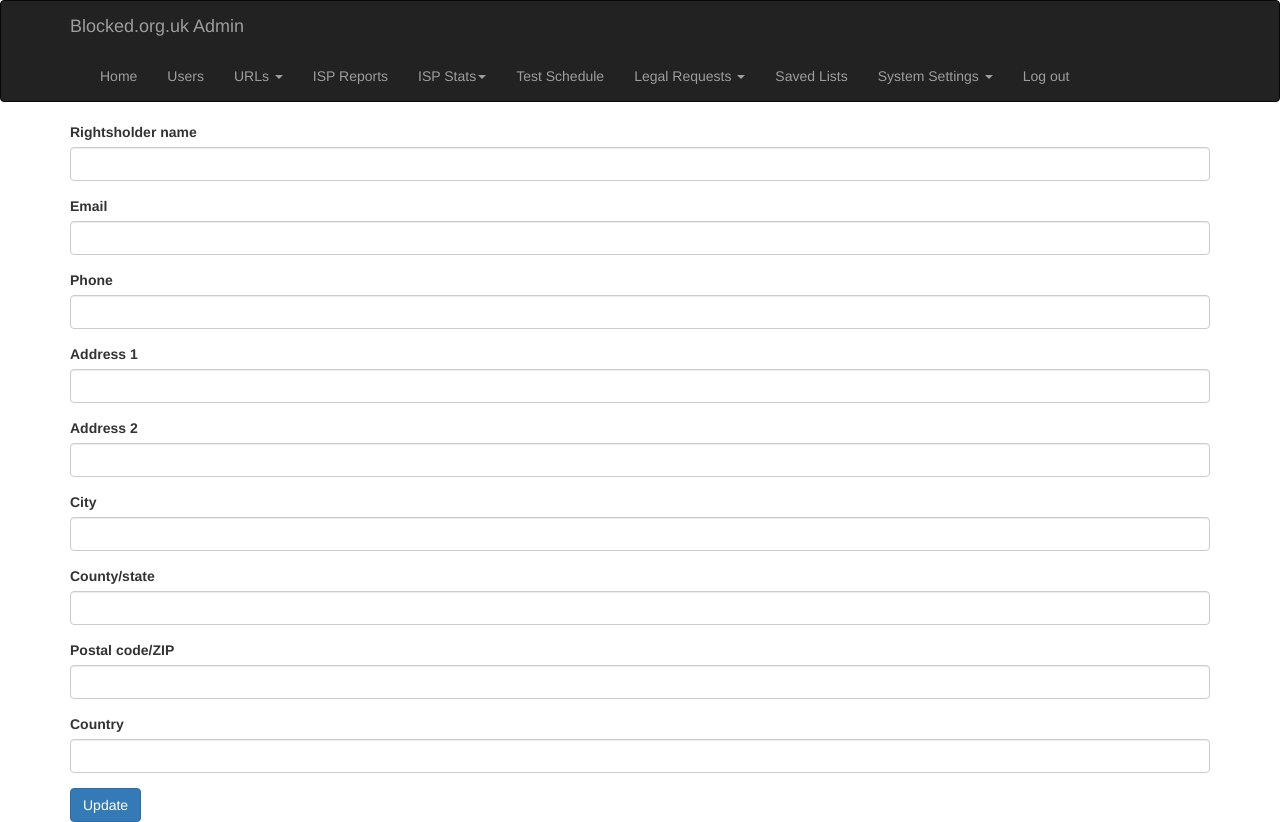
After one commit to dantheta/blocked-frontend-py, a Python web app: template BlockedFrontend/templates/admin/rightsholder/arh_edit.html in a window 1280 px wide. The commit adds this page. Run offline with Jinja, Linux system fonts and the light colour scheme; the template is opened without the code that fills it, so the values that code supplies are empty; some libraries are stand-ins or nearby versions.

Commit message:
Add rightsholder model and edit screens

```diff
--- a/BlockedFrontend/server.py
+++ b/BlockedFrontend/server.py
@@ -38,8 +38,10 @@ logging.info("REMOTE_SRC: %s", app.config['REMOTE_SRC'])
 
 if app.config['MODULE_ADMIN']:
     from admin import admin_pages
+    app.register_blueprint(admin_pages)
 
-    app.register_blueprint(admin_pages)
+    from admin_rightsholder import admin_rightsholder_pages
+    app.register_blueprint(admin_rightsholder_pages)
 
 if app.config.get('SITE_THEME') == '451':
     from err451 import err451_pages
--- a/BlockedFrontend/templates/admin/admin.page.html
+++ b/BlockedFrontend/templates/admin/admin.page.html
@@ -28,51 +28,51 @@
           <span class="icon-bar"></span>
           <span class="icon-bar"></span>
         </button>
-        <a class="navbar-brand" href="{{ url_for('.admin') }}">Blocked.org.uk Admin</a>
+        <a class="navbar-brand" href="{{ url_for('admin.admin') }}">Blocked.org.uk Admin</a>
       </div>
       <div id="navbar" class="collapse navbar-collapse">
         <ul class="nav navbar-nav">
           <li class=""><a href="/control">Home</a></li>
-          <li class=""><a href="{{ url_for('.users') }}">Users</a></li>
+          <li class=""><a href="{{ url_for('admin.users') }}">Users</a></li>
           <li class="dropdown">
               <a href="#" class="dropdown-toggle" data-toggle="dropdown">URLs <span class="caret"></span></a></a>
               <ul class="dropdown-menu">
-                  <li><a href="{{ url_for('.urls') }}">URL admin</a></li>
-                  <li><a href="{{ url_for('.urls_upload') }}">URL upload</a></li>
-                  <li><a href="{{ url_for('.url_categories') }}">URL Categories</a></li>
+                  <li><a href="{{ url_for('admin.urls') }}">URL admin</a></li>
+                  <li><a href="{{ url_for('admin.urls_upload') }}">URL upload</a></li>
+                  <li><a href="{{ url_for('admin.url_categories') }}">URL Categories</a></li>
               </ul>
           </li>
-          <li class=""><a href="{{ url_for('.ispreports') }}">ISP Reports</a></li>
+          <li class=""><a href="{{ url_for('admin.ispreports') }}">ISP Reports</a></li>
 
           <li class="dropdown">
               <a href="#" class="dropdown-toggle" data-toggle="dropdown">ISP Stats<span class="caret"></span></a></a>
               <ul class="dropdown-menu">
-                  <li class=""><a href="{{ url_for('.ispreport_stats') }}">ISP Report Stats</a></li>
-                  <li class=""><a href="{{ url_for('.ispreport_reply_stats') }}">ISP Report Reply Stats</a></li>
-                  <li class=""><a href="{{ url_for('.ispreport_consistency') }}">ISP Blocking consistency stats</a></li>
-                  <li class=""><a href="{{ url_for('.ispreport_category_stats') }}">ISP Report URL Category stats</a></li>
+                  <li class=""><a href="{{ url_for('admin.ispreport_stats') }}">ISP Report Stats</a></li>
+                  <li class=""><a href="{{ url_for('admin.ispreport_reply_stats') }}">ISP Report Reply Stats</a></li>
+                  <li class=""><a href="{{ url_for('admin.ispreport_consistency') }}">ISP Blocking consistency stats</a></li>
+                  <li class=""><a href="{{ url_for('admin.ispreport_category_stats') }}">ISP Report URL Category stats</a></li>
               </ul>
           </li>
 
-          <li class=""><a href="{{ url_for('.tests') }}">Test Schedule</a></li>
+          <li class=""><a href="{{ url_for('admin.tests') }}">Test Schedule</a></li>
           <li class="dropdown">
               <a href="#" class="dropdown-toggle" data-toggle="dropdown">Legal Requests <span class="caret"></span></a>
               <ul class="dropdown-menu">
-                  <li><a href="{{ url_for('.courtorders') }}">Admin</a></li>
-                  <li><a href="{{ url_for('.courtorders_review') }}">Review Unmatched</a></li>
-                  <li><a href="{{ url_for('.courtorders_group_import') }}">Import URL Groups</a></li>
+                  <li><a href="{{ url_for('admin.courtorders') }}">Admin</a></li>
+                  <li><a href="{{ url_for('admin.courtorders_review') }}">Review Unmatched</a></li>
+                  <li><a href="{{ url_for('admin.courtorders_group_import') }}">Import URL Groups</a></li>
               </ul>
 
           </li>
-          <li class=""><a href="{{ url_for('.savedlists') }}">Saved Lists</a></li>
+          <li class=""><a href="{{ url_for('admin.savedlists') }}">Saved Lists</a></li>
           <li class="dropdown">
               <a href="#" class="dropdown-toggle" data-toggle="dropdown">System Settings <span class="caret"></span></a>
               <ul class="dropdown-menu">
-                  <li class=""><a href="{{ url_for('.blacklist_select') }}">Domain Exclude-list</a></li>
-                  <li class=""><a href="{{ url_for('.search_filter') }}">Search Filter</a></li>
+                  <li class=""><a href="{{ url_for('admin.blacklist_select') }}">Domain Exclude-list</a></li>
+                  <li class=""><a href="{{ url_for('admin.search_filter') }}">Search Filter</a></li>
               </ul>
           </li>
-          <li class=""><a href="{{url_for('.logout')}}" class="">Log out</a></li>
+          <li class=""><a href="{{url_for('admin.logout')}}" class="">Log out</a></li>
           <!--
           <li class="dropdown">
           <a href="#" class="dropdown-toggle" data-toggle="dropdown" role="button" aria-haspopup="true" aria-expanded="false">Reports <span class="caret"></span></a>
--- /dev/null
+++ b/BlockedFrontend/templates/admin/rightsholder/arh_edit.html
@@ -0,0 +1,27 @@
+{% extends "admin.page.html" %}
+{% import "paging.part.html" as paging %}
+{% import "forms.part.html" as forms %}
+
+{% set pagetitle = "Rightsholder Admin" %}
+
+{% block pagestyle %}
+{% endblock %}
+
+{% block body %}
+
+<form method="POST" action="{{ url_for('.admin_rh_update', id=rh['id']) }}">
+    {{ forms.text_field('Rightsholder name', 'name', rh['name'], css='rq') }}
+    {{ forms.text_field('Email', 'email', rh['email']) }}
+    {{ forms.text_field('Phone', 'phone', rh['phone']) }}
+    {{ forms.text_field('Address 1', 'address1', rh['address1']) }}
+    {{ forms.text_field('Address 2', 'address2', rh['address2']) }}
+    {{ forms.text_field('City', 'city', rh['city']) }}
+    {{ forms.text_field('County/state', 'county', rh['county']) }}
+    {{ forms.text_field('Postal code/ZIP', 'postal_code', rh['postal_code']) }}
+    {{ forms.text_field('Country', 'country', rh['country'], css='rq') }}
+
+    {{ forms.submit('Update') }}
+
+</form>
+
+{% endblock %}
```
Also changed, not shown: BlockedFrontend/admin_rightsholder.py (added, +67 -0 lines), BlockedFrontend/models.py (+17 -0 lines), BlockedFrontend/templates/admin/rightsholder/arh_index.html (added, +45 -0 lines), sql/courtorders.sql (+17 -0 lines).
